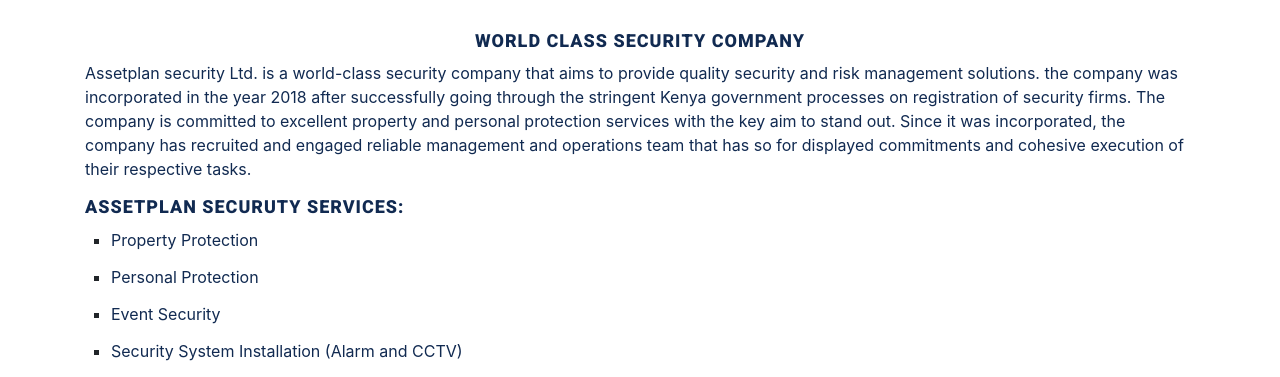
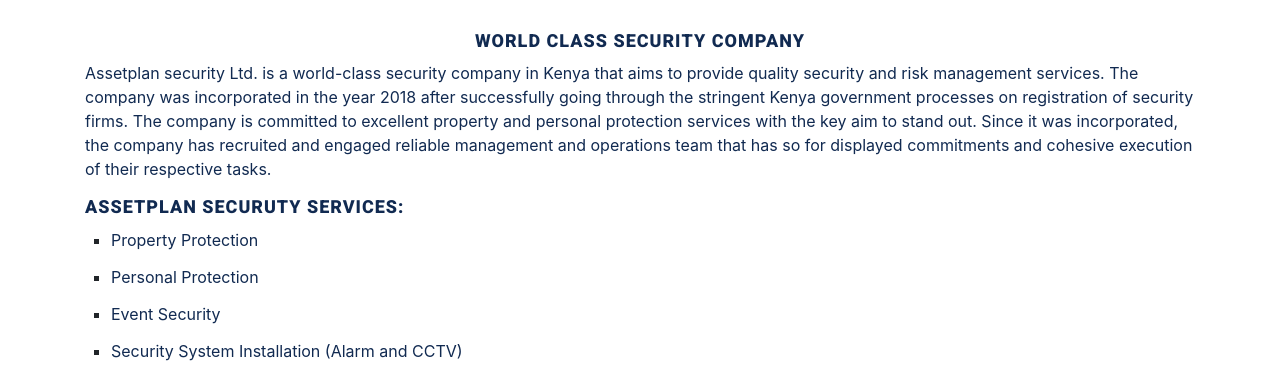
Before and after one commit to chirchir12/assetplan, a Django app: page /about/ in a window 1280 px wide. Shown: the part 56-433 px from the top of the page. Run offline with Django 3.2, Linux system fonts and the light colour scheme; some libraries are stand-ins or nearby versions.

Commit message:
updated about page and index

```diff
--- a/secure/templates/secure/about.html
+++ b/secure/templates/secure/about.html
@@ -26,7 +26,7 @@
 	<div class="row my-4">
 		<div class="col py-2 brief headertextcolor">
 			<h4 class="text-center subtitle"> World Class Security Company </h4>
-			<p style="color:#112a51;">Assetplan security Ltd. is a world-class security company that aims to provide quality security and risk management solutions. the company was incorporated in the year 2018 after
+			<p style="color:#112a51;">Assetplan security Ltd. is a world-class security company in Kenya that aims to provide quality security and risk management services. The company was incorporated in the year 2018 after
 		successfully going through the stringent Kenya government processes on registration of security
 		firms. The company is committed to excellent property and personal protection services with the
 		key aim to stand out. Since it was incorporated, the company has recruited and engaged reliable
--- a/secure/templates/secure/index.html
+++ b/secure/templates/secure/index.html
@@ -50,7 +50,7 @@
 			</div>
 			<div class="row">
 				<div class="col-12 col-md 6 brief">
-					<p class="">AssetPlan Security LTD., a subsidiary of Contemporary Services Corporation, is a recognized leader in enhancing existing property and personal protection services with the key aim to stand out. Through the utilization of specially trained law enforcement professionals, the company is committed to providing excellent services to its clients. Since it was incorporated, the company has recruited and engaged reliable management and operations team that has so for displayed commitments and cohesive execution of their respective tasks.
+					<p class="">AssetPlan Security Ltd is a security company in Kenya established to enhance existing property and personal protection services with the key aim to stand out. Through the utilization of specially trained law enforcement security officers, the company is committed to providing excellent services to its clients. Since it was incorporated, the company has recruited and engaged reliable management and operations team that has so for displayed commitment and cohesive execution of their respective tasks.
 						<a href="{% url 'security:about' %}" class="btn btn-sm btn-primary aboutbtn" style="color:#fff;">Learn More...</a>
 
 					</p>
```
